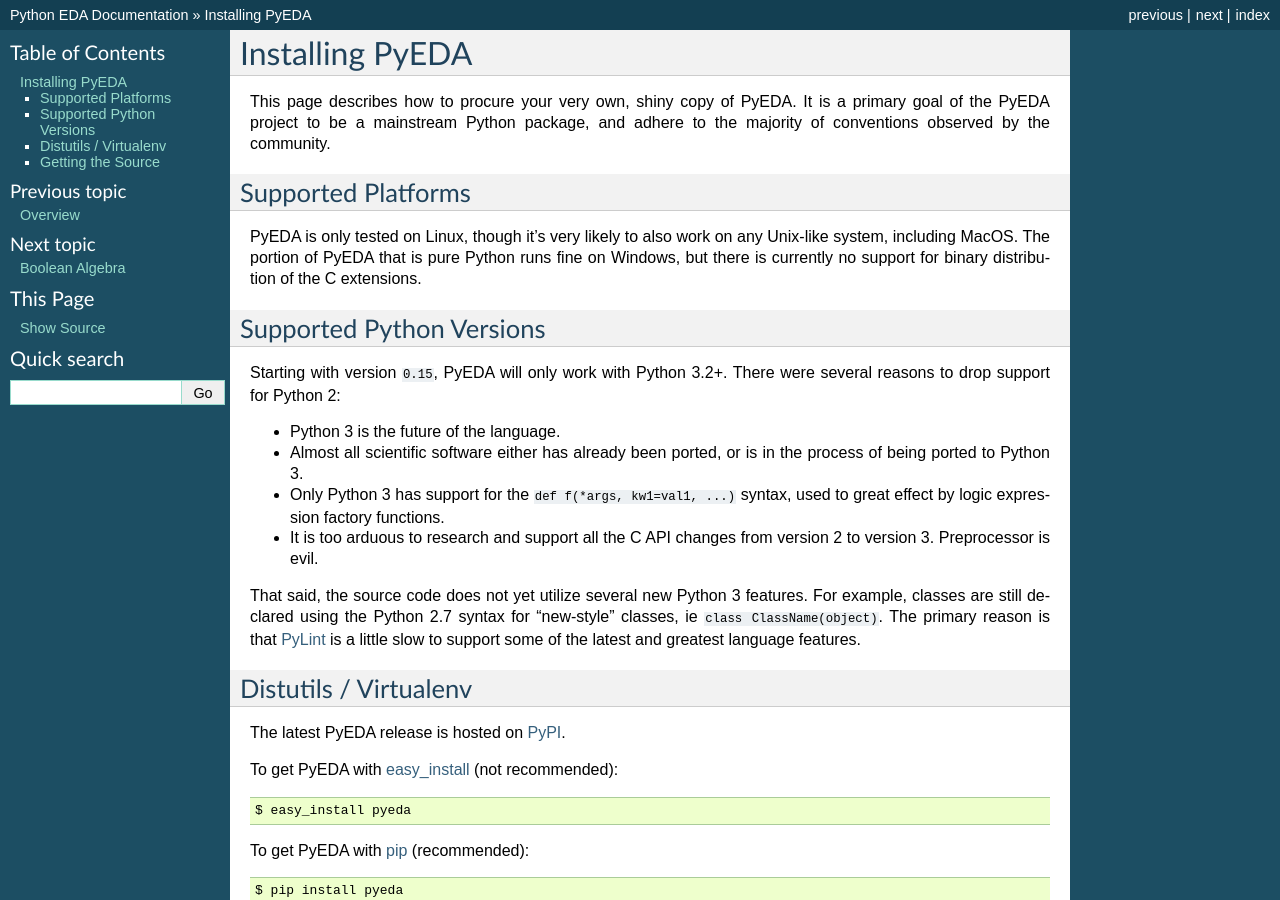
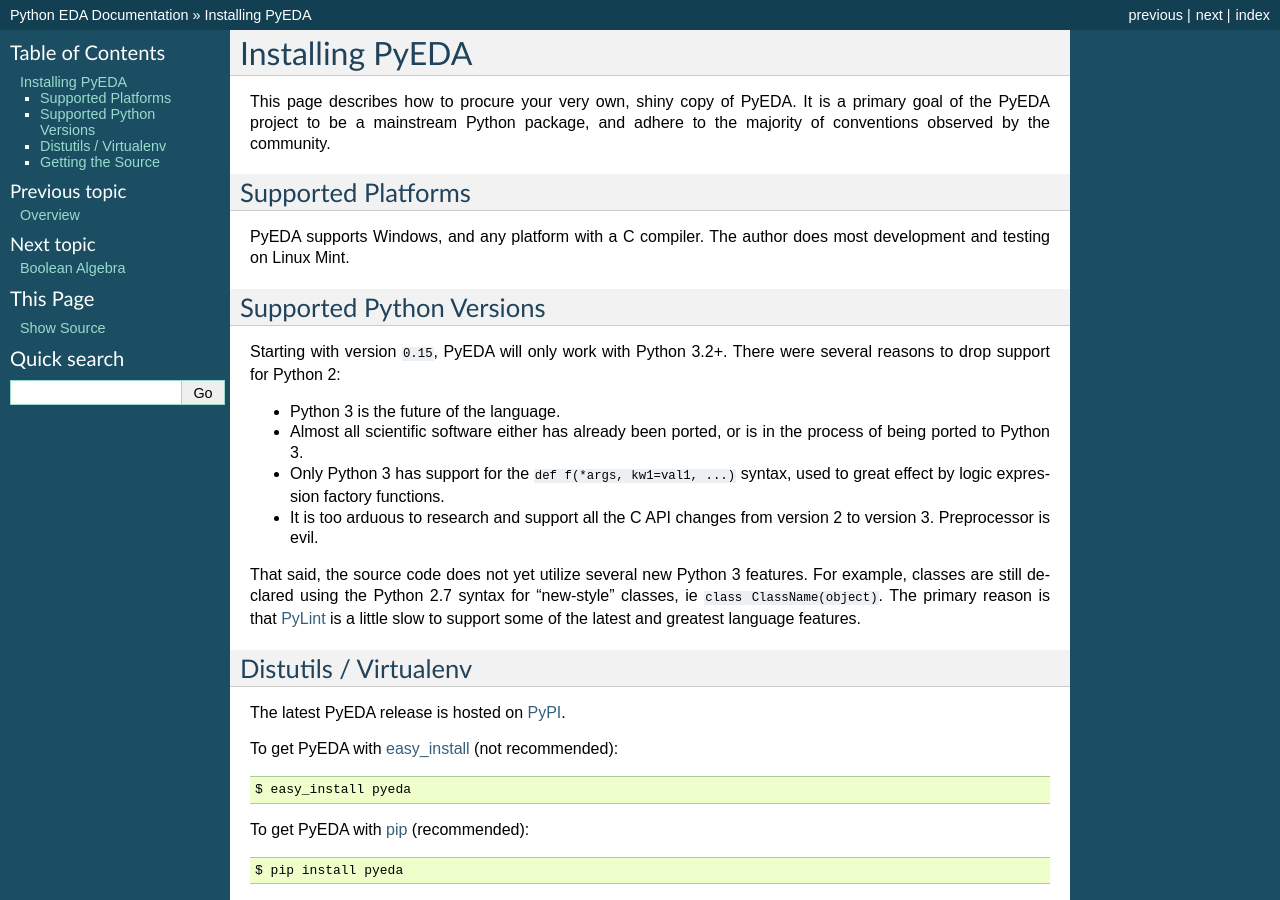
Before and after one commit to cjdrake/pyeda, a Sphinx documentation site: the page built from doc/source/install.rst, in a window 1280 px wide and 900 px high. Built offline with Sphinx 7.4.7, drawn with Linux system fonts in a browser that asks for light colours.

Commit message:
Add windows to supported platforms

```diff
--- a/doc/source/install.rst
+++ b/doc/source/install.rst
@@ -19,10 +19,8 @@
 Supported Platforms
 ===================
 
-PyEDA is only tested on Linux, though it's very likely to also work on any
-Unix-like system, including MacOS.
-The portion of PyEDA that is pure Python runs fine on Windows,
-but there is currently no support for binary distribution of the C extensions.
+PyEDA supports Windows, and any platform with a C compiler.
+The author does most development and testing on Linux Mint.
 
 Supported Python Versions
 =========================
```
